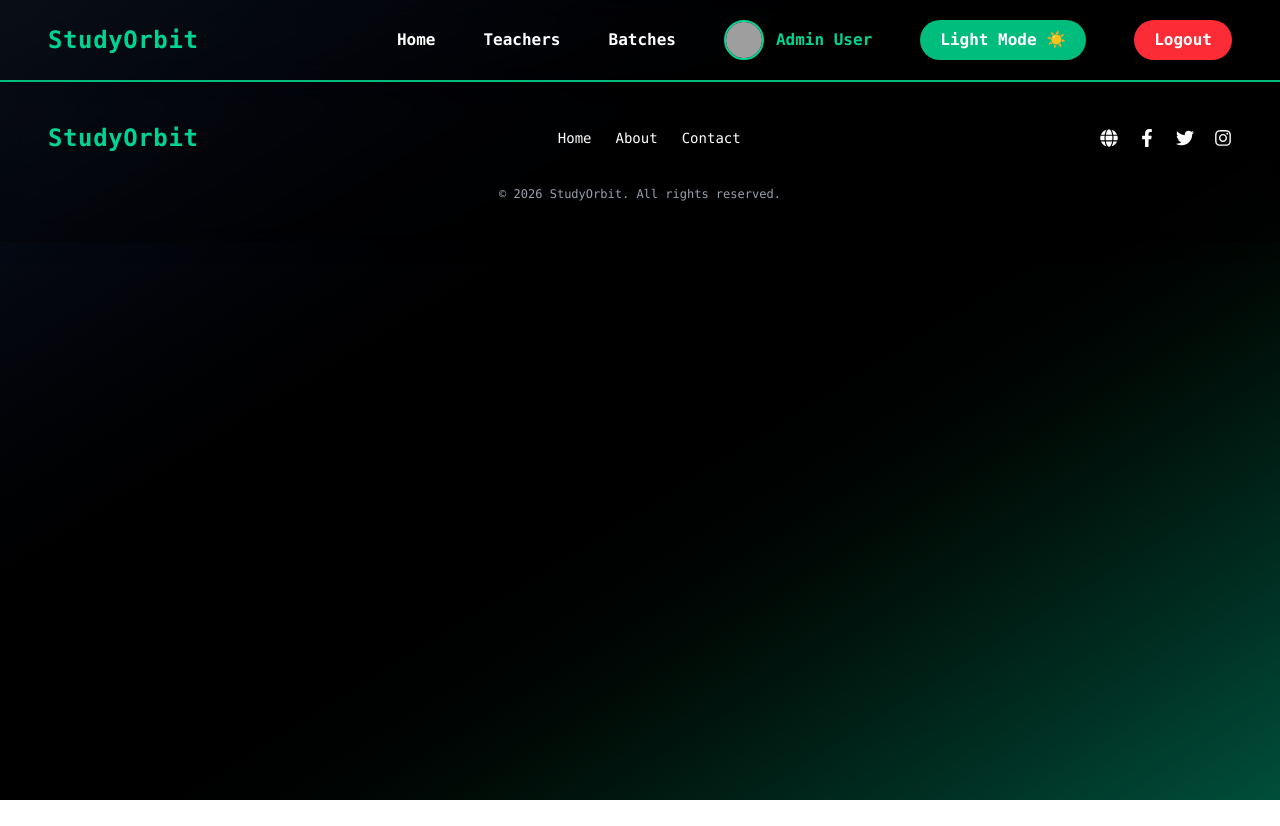
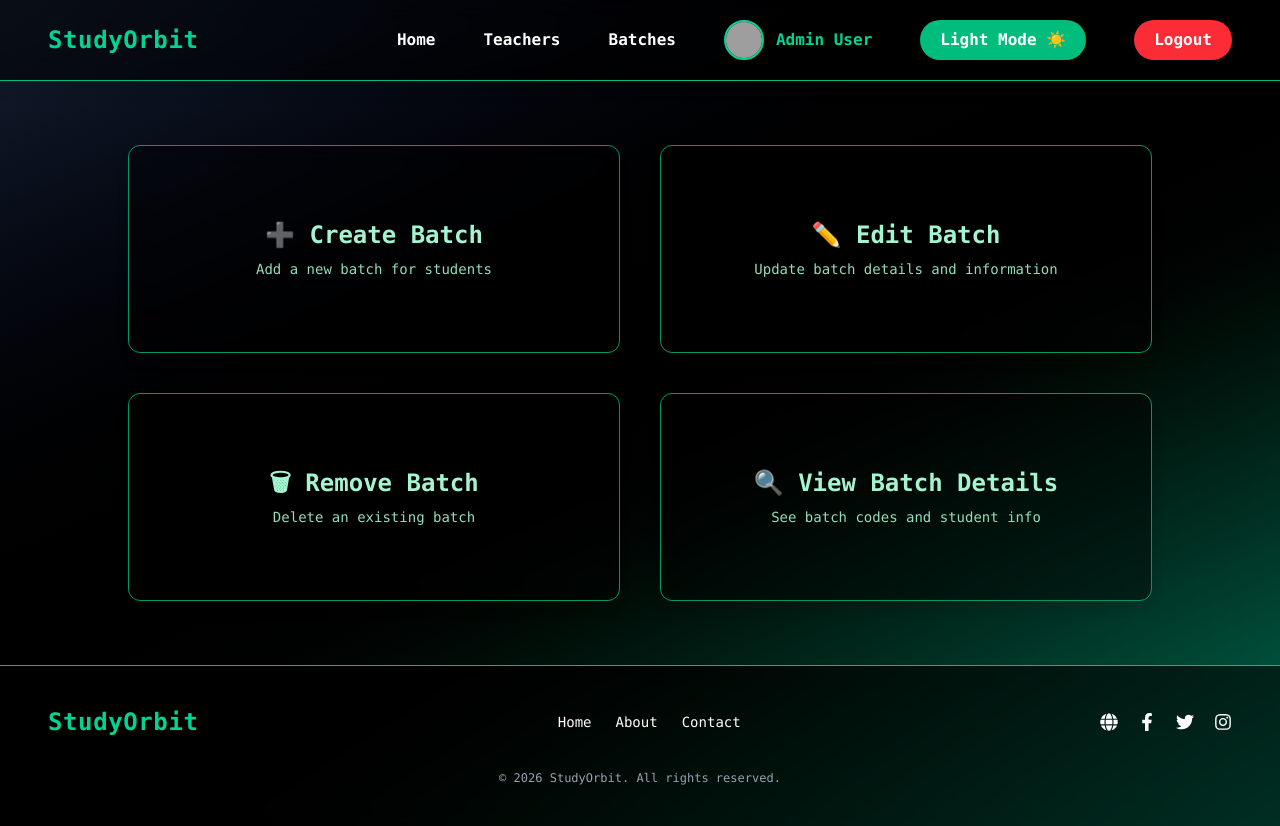
Before and after one commit to zenorbits/Study-Orbit, a React app in the folder Frontend/: page /admin/managebatch in a window 1280 px wide. Before the commit the page ends 800 px from the top, so only its background shows below. Built offline with nearby package versions, Linux system fonts and the light colour scheme; sample sign-in values are in the browser's storage; grey boxes are pictures that could not be loaded; the HTML template or start-up script is replaced by a standard one.

Commit message:
Admin Batch creation bug fix

```diff
--- a/Frontend/src/App.jsx
+++ b/Frontend/src/App.jsx
@@ -5,7 +5,7 @@ import LoginPage from './AuthPages/LoginPage';
 import ParentAuthPage from './AuthPages/ParentAuthPage';
 import LandingPage from './components/LandingPage';
 import { ToastContainer } from 'react-toastify';
-import AdminPage from './Admin/AdminPage';
+import AdminPage from './admin/AdminPage';
 import TeacherPage from './teacher/TeacherPage';
 import ProtectedRoutes from './components/ProtectedRoutes';
 import TeacherMainBody from './teacher/TeacherMainBody'
@@ -29,14 +29,16 @@ const App = () => {
 
 
         <Route path='/teacher/*' element={<ProtectedRoutes allowedRoles={['teacher']}><TeacherPage /></ProtectedRoutes>}>
-          <Route index element={<TeacherMainBody/>} />
+          <Route index element={<TeacherMainBody />} />
           <Route path='createbatch' element={<TeacherBatchCreation />} />
-          <Route path='managebatch' element={<ManageBatch/>} />
-          <Route path='batch' element={<AllTeacherBatch/>} />
+          <Route path='managebatch' element={<ManageBatch />} />
+          <Route path='batch' element={<AllTeacherBatch />} />
         </Route>
-         <Route path='/admin/*' element={<ProtectedRoutes allowedRoles={['admin']}><AdminPage /></ProtectedRoutes>}>
-          <Route index element={<AdminMainBody/>} />
-          <Route path='pendingbatch' element={<PendingBatchPages/>} />
+        <Route path='/admin/*' element={<ProtectedRoutes allowedRoles={['admin']}><AdminPage /></ProtectedRoutes>}>
+          <Route index element={<AdminMainBody />} />
+          <Route path='pendingbatch' element={<PendingBatchPages />} />
+          <Route path='managebatch' element={<ManageBatch />} />
+          <Route path='createbatch' element={<TeacherBatchCreation />} />
         </Route>
       </Routes>
       <ToastContainer position="top-right" autoClose={2500} />
--- a/Frontend/src/AuthPages/LoginPage.jsx
+++ b/Frontend/src/AuthPages/LoginPage.jsx
@@ -46,7 +46,7 @@ const LoginPage = () => {
         dispatch(setCredentials({
           username: user.username,
           email: user.email,
-          role: user.role,
+          role: user.role.toLowerCase(),
           token
         }));
 
--- a/Frontend/src/admin/AdminMainBody.jsx
+++ b/Frontend/src/admin/AdminMainBody.jsx
@@ -12,7 +12,7 @@ import { Link } from "react-router-dom";
 
 const AdminMainBody = () => {
   const { data: pendingBatchData, isLoading } = useGetPendingBatchQuery();
-``
+
   const stats = [
     {
       title: "Total Teachers",
@@ -104,7 +104,7 @@ const AdminMainBody = () => {
           </Link>
 
           <Link
-            to="/admin/batches"
+            to="/admin/managebatch"
             className="flex flex-col items-start gap-2 px-6 py-4 rounded-lg
               bg-white/80 dark:bg-gray-800/80 text-gray-800 dark:text-gray-100
               font-semibold shadow-md border border-purple-400 hover:shadow-purple-300
--- a/Frontend/src/admin/Batch(Admin)/PendingBatchPages.jsx
+++ b/Frontend/src/admin/Batch(Admin)/PendingBatchPages.jsx
@@ -1,17 +1,26 @@
 import React, { useState } from "react";
 import { toast } from "react-toastify";
 import { useGetPendingBatchQuery, useUpdateBatchStatusMutation } from "../../redux/api/batchApi";
-import { useEffect } from "react";
 
 const PendingBatchPages = () => {
   const [decisions, setDecisions] = useState({});
-  const { data, isLoading,refetch } = useGetPendingBatchQuery();
+  const { data, isLoading, refetch } = useGetPendingBatchQuery();
   const [updateBatchStatus] = useUpdateBatchStatusMutation();
 
   const batches = data?.batches || [];
 
+  // Better loading UI
   if (isLoading) {
-    return <p>Loading...</p>;
+    return (
+      <div className="min-h-screen flex items-center justify-center bg-gradient-to-br from-white via-blue-100 to-blue-500 dark:from-gray-900 dark:via-black dark:to-emerald-900">
+        <div className="flex flex-col items-center">
+          <div className="w-12 h-12 border-4 border-blue-500 border-t-transparent rounded-full animate-spin"></div>
+          <p className="mt-4 text-lg font-semibold text-gray-700 dark:text-gray-200">
+            Loading pending batches...
+          </p>
+        </div>
+      </div>
+    );
   }
 
   const handleDecisionChange = (id, value) => {
@@ -35,14 +44,12 @@ const PendingBatchPages = () => {
         refetch();
       } else {
         toast.error(`❌ Batch ${id} has been marked as Rejected`);
+        refetch();
       }
-
     } catch (err) {
       toast.error("❌ Failed to update batch status");
       console.error("Update error:", err);
-
     }
-
   };
 
   return (
@@ -55,6 +62,12 @@ const PendingBatchPages = () => {
         Pending Batches
       </h1>
 
+      {/* Show message if no batches */}
+      {batches.length === 0 ? (
+        <p className="text-lg font-semibold text-gray-600 dark:text-gray-300">
+          🎉 No pending batches at the moment!
+        </p>
+      ) : (
         <div className="grid grid-cols-1 sm:grid-cols-2 md:grid-cols-3 lg:grid-cols-4 gap-6 w-11/12 md:w-4/5">
           {batches.map((batch, index) => (
             <div
@@ -96,6 +109,7 @@ const PendingBatchPages = () => {
             </div>
           ))}
         </div>
+      )}
     </div>
   );
 };
--- a/Frontend/src/teacher/batch(Teacher)/ManageBatch.jsx
+++ b/Frontend/src/teacher/batch(Teacher)/ManageBatch.jsx
@@ -4,12 +4,16 @@ import { Link } from "react-router-dom";
 
 const ManageBatch = () => {
   const selector = useSelector((state) => state.toggleTheme.value);
+  const { role } = useSelector((state) => state.auth); // ✅ get role from Redux
+
+  // Build links based on role
+  const basePath = role === "admin" ? "/admin" : "/teacher";
 
   const actions = [
-    { title: "➕ Create Batch", description: "Add a new batch for students", link: "/teacher/createbatch" },
-    { title: "✏️ Edit Batch", description: "Update batch details and information", link: "/teacher/editbatch" },
-    { title: "🗑 Remove Batch", description: "Delete an existing batch", link: "/teacher/removebatch" },
-    { title: "🔍 View Batch Details", description: "See batch codes and student info", link: "/teacher/viewbatch" },
+    { title: "➕ Create Batch", description: "Add a new batch for students", link: `${basePath}/createbatch` },
+    { title: "✏️ Edit Batch", description: "Update batch details and information", link: `${basePath}/editbatch` },
+    { title: "🗑 Remove Batch", description: "Delete an existing batch", link: `${basePath}/removebatch` },
+    { title: "🔍 View Batch Details", description: "See batch codes and student info", link: `${basePath}/viewbatch` },
   ];
 
   useEffect(() => {
```
Also changed, not shown: 1 other file (tests, documents, lock files or other folders). Lines whose indentation alone changed are shown as unchanged.
